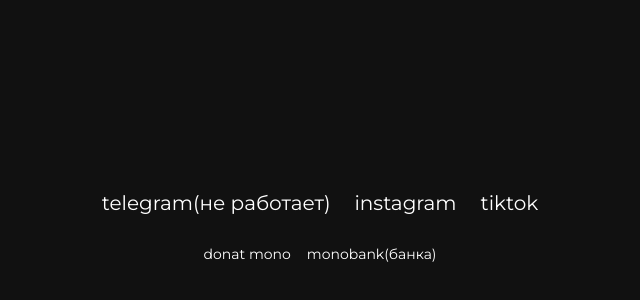
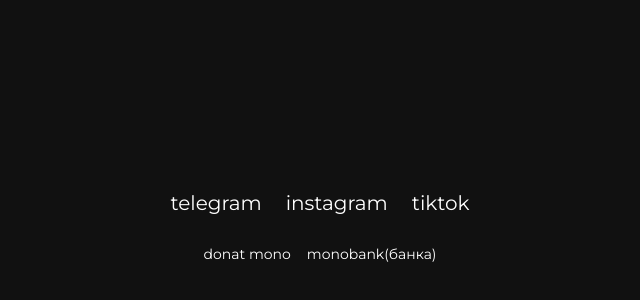
Before and after one commit to zxcsunua/zxcsunua.github.io, a plain HTML site: page index.html in a window 1280 px wide. Shown: the part 192-492 px from the top of the page, without its empty margins (320-960 px from the left). Drawn offline with Linux system fonts and the light colour scheme.

Commit message:
Update index.html

```diff
--- a/index.html
+++ b/index.html
@@ -9,7 +9,7 @@
   <body>
     <div class="button-container">
       <div class="button-section">
-        <a href="" class="button" target="_blank">telegram(не работает)</a>
+        <a href="https://t.me/zxcsunua1" class="button" target="_blank">telegram</a>
         <a href="https://instagram.com/zxc.sun_" class="button" target="_blank">instagram</a>
         <a href="https://tiktok.com/@zxcsunua" class="button" target="_blank">tiktok</a>
       </div>
```
